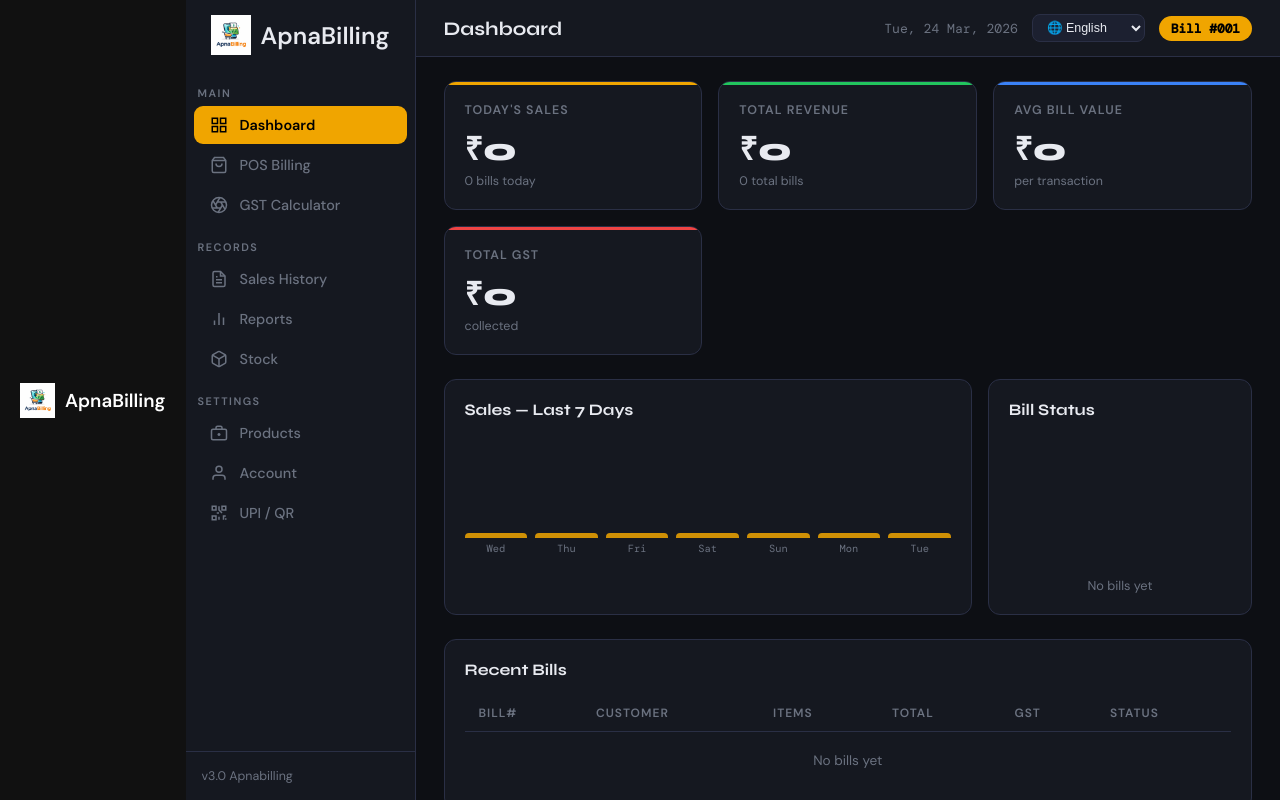
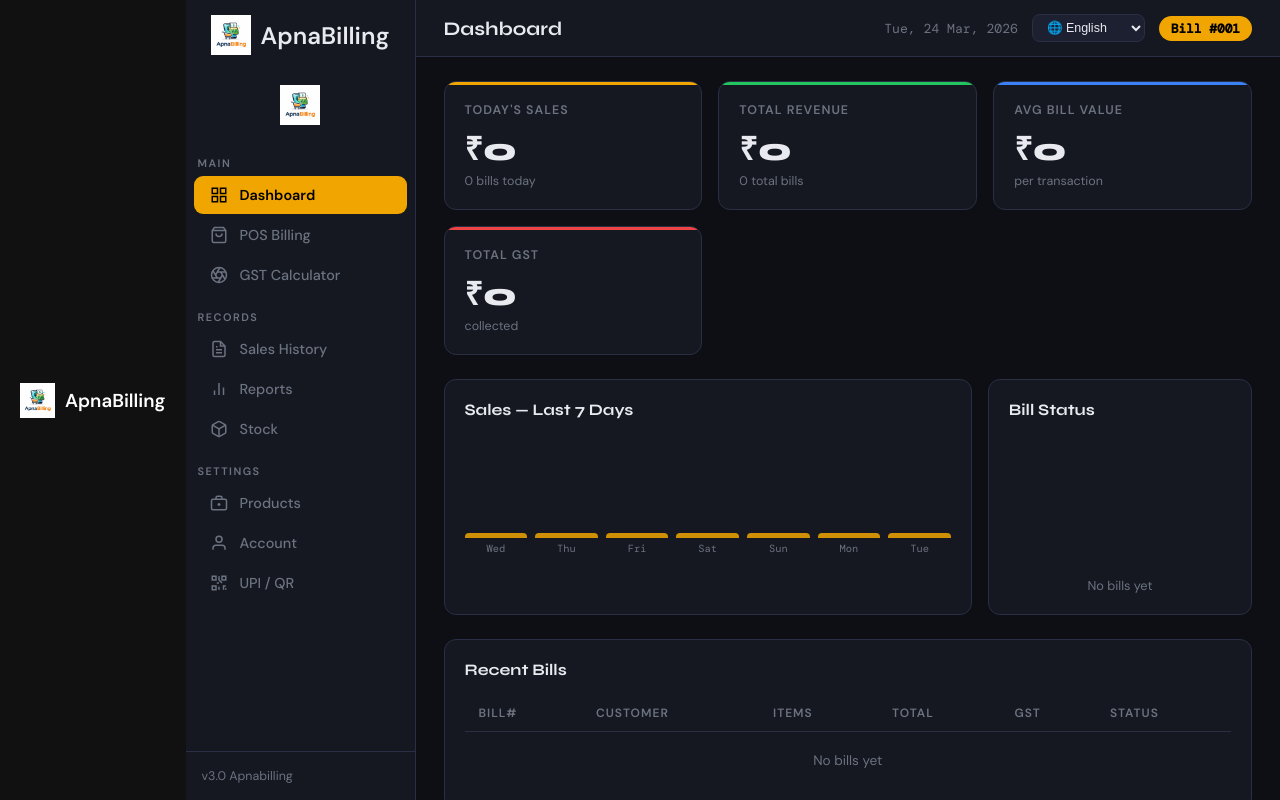
Before and after one commit to samyakfulambarkar/ApnaBilling, a website: page index.html in a window 1280 px wide. Drawn offline with nearby package versions, Linux system fonts and the light colour scheme; a web font is replaced by a local one.

Commit message:
updated logo position

```diff
--- a/index.html
+++ b/index.html
@@ -269,6 +269,12 @@
   <img src="logo.png" style="width:40px; height:40px; object-fit:contain; margin-left:10px;">
 
   <h2 style="margin:0;">ApnaBilling</h2>
+
+</div>
+
+<div style="display:flex; align-items:center; gap:10px; padding:15px; justify-content:center;">
+
+  <img src="logo.png" style="width:40px; height:40px; object-fit:contain;">
 
 </div>
   <div class="sidebar-nav">
```
